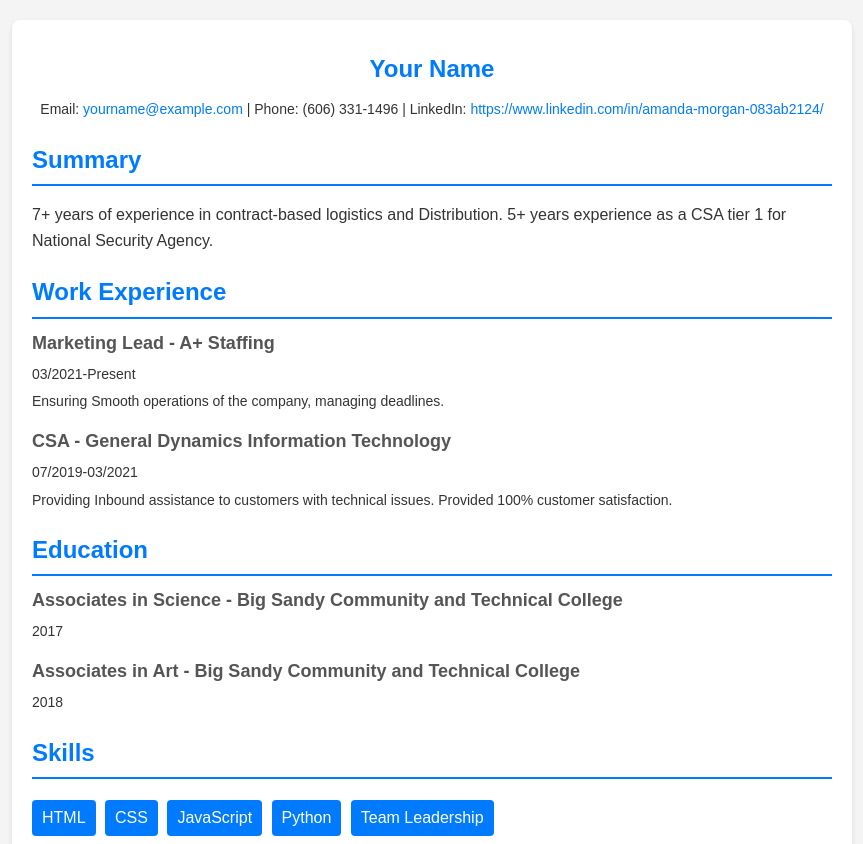
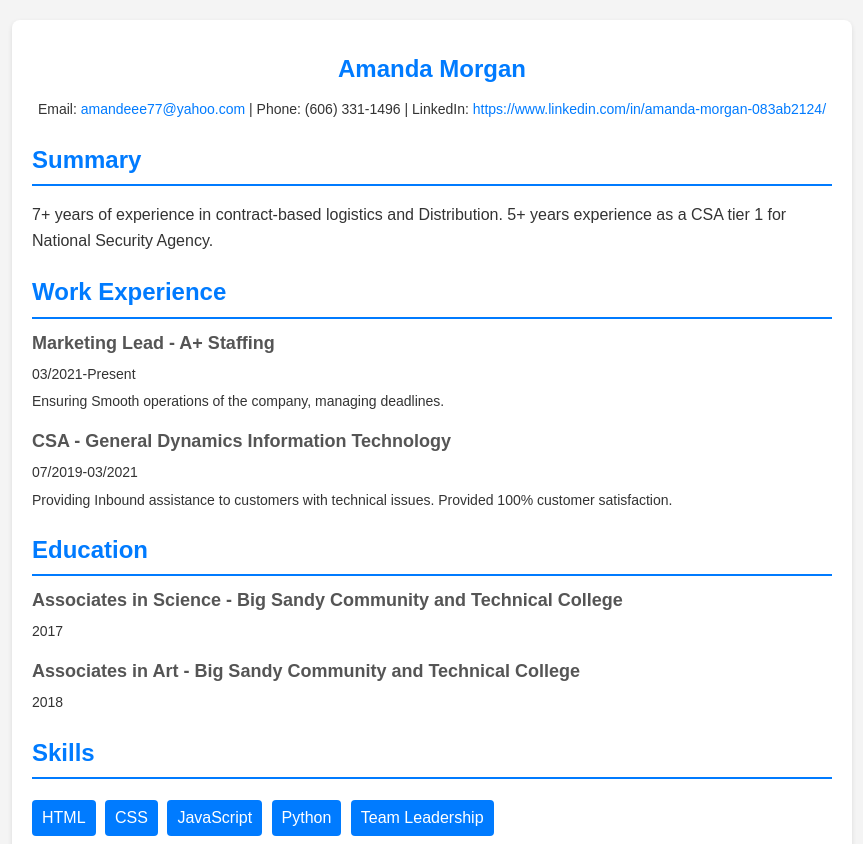
Before and after one commit to amandeee77/-amandeee77-.github.io, a plain HTML site: page index.html in a window 1280 px wide. Shown: the top 844 px of the page, without its empty margins (208-1071 px from the left). Drawn offline with Linux system fonts and the light colour scheme.

Commit message:
Update index.html
corrected the text

```diff
--- a/index.html
+++ b/index.html
@@ -3,7 +3,7 @@
     <head>
         <meta charset="UTF-8" />
         <meta name="viewport" content="width=device-width, initial-scale=1.0" />
-        <title>Resume Template</title>
+        <title>Amanda Morgan</title>
     </head>
 
     <style>
@@ -78,11 +78,11 @@
     <body>
         <main class="container">
             <section class="header">
-                <h1>Your Name</h1>
+                <h1>Amanda Morgan</h1>
                 <p class="contact">
                     Email:
                     <a href="amandeee77@yahoo.com"
-                        >yourname@example.com</a
+                        >amandeee77@yahoo.com</a
                     >
                     | Phone: (606) 331-1496 | LinkedIn:
                     <a href="#">https://www.linkedin.com/in/amanda-morgan-083ab2124/</a>
```
